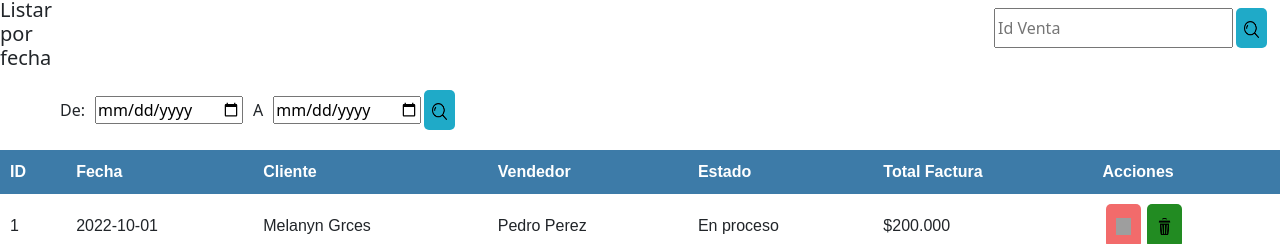
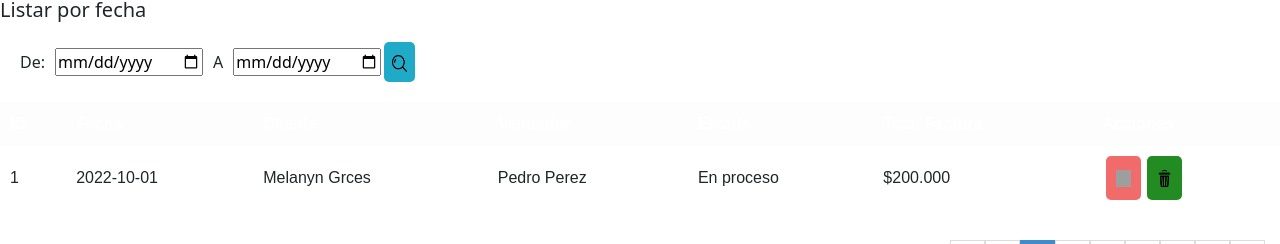
Before and after one commit to eilleenmaria/misiontic-assembly, a React (Create React App) app in the folder proyecto_gestor_ventas/: page /ListadoVentas in a window 1280 px wide. Shown: the part 112-356 px from the top of the page. Built offline with nearby package versions, Linux system fonts and the light colour scheme; grey boxes are pictures that could not be loaded; the HTML template or start-up script is replaced by a standard one.

Commit message:
Ajustes en css que afectaba las interfaces

```diff
--- a/proyecto_gestor_ventas/src/ListadoVentas/pages/listadoventas.css
+++ b/proyecto_gestor_ventas/src/ListadoVentas/pages/listadoventas.css
@@ -11,7 +11,7 @@
 table th{
     text-align: left;
     padding: 10px;
-    background: #3d7ba8; ;
+    background: #fdfdfd; ;
     color: #fff;
 }
 H1{
--- a/proyecto_gestor_ventas/src/RegistroProductos/pages/RegistroProductos.js
+++ b/proyecto_gestor_ventas/src/RegistroProductos/pages/RegistroProductos.js
@@ -1,5 +1,4 @@
 import React from 'react';
-import "./registroProducto.css";
 
 const RegistroProductos = () => {
 
```
